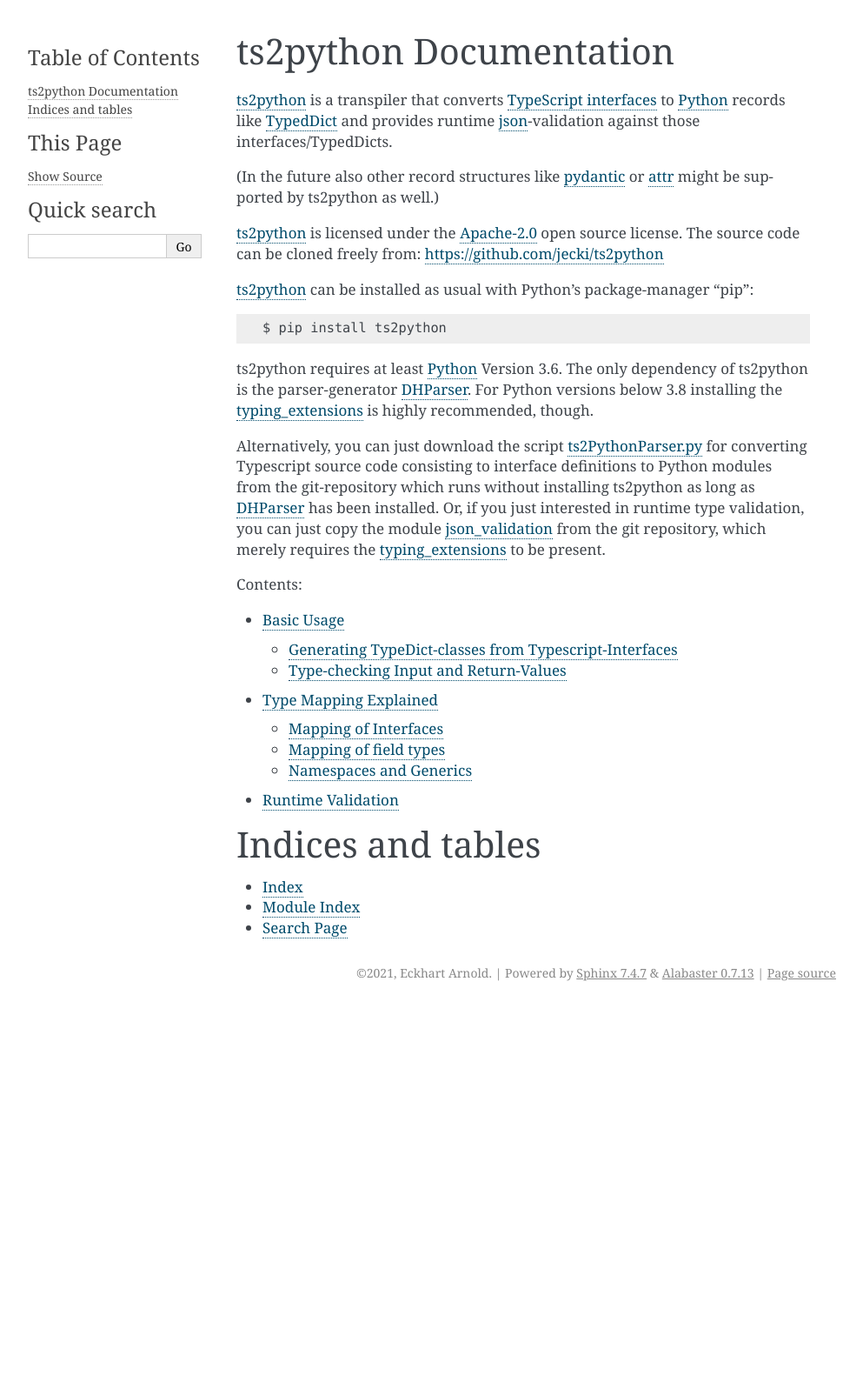
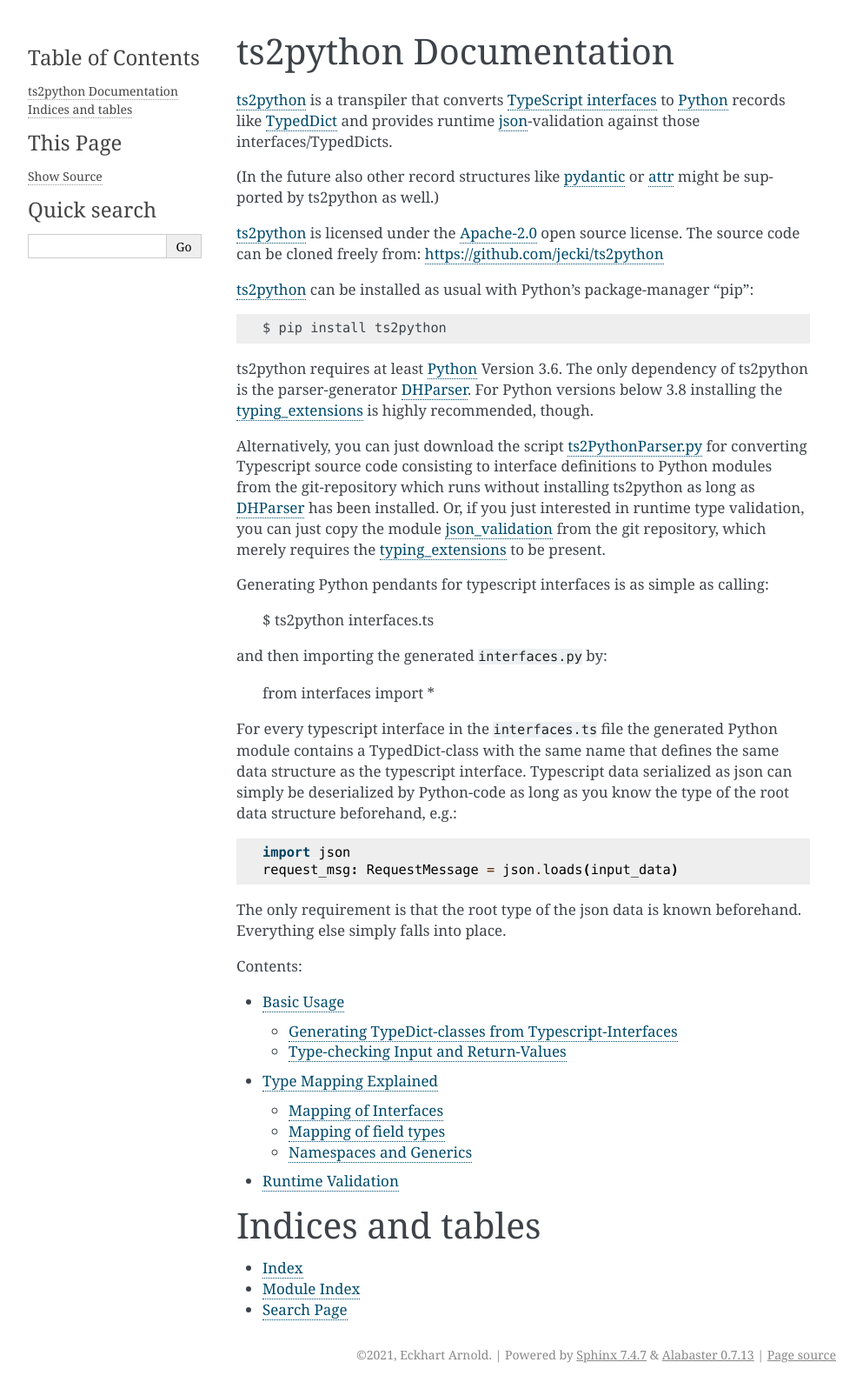
Before and after one commit to jecki/ts2python, a Sphinx documentation site: the page built from docs/index.rst, in a window 1280 px wide. Shown: the whole page at 87% size, without its empty margins (148-1141 px from the left). Built offline with Sphinx 7.4.7, drawn with Linux system fonts in a browser that asks for light colours; before the commit the page ends 1158 px from its top, so only the background shows below that.

Commit message:
documentation slightly extended

```diff
--- a/docs/Validation.rst
+++ b/docs/Validation.rst
@@ -113,5 +113,9 @@
     Type error(s) in dictionary of type <class '__main__.Car'>:
     Unexpected keys: {'PS'}
 
+Type validation works its way up from the root type down to any nested
+object. Type unions, e.g. ``int|str`` are evaluated by trying all
+alternatives on the data until one alternative matches. Enums and
+uniform sequences (e.g. List[str]) are properly taken care of.
 
 .. _PEP 655: https://www.python.org/dev/peps/pep-0655/
--- a/docs/index.rst
+++ b/docs/index.rst
@@ -34,6 +34,26 @@
 `json_validation`_ from the git repository, which merely requires the `typing_extensions`_ to
 be present.
 
+Generating Python pendants for typescript interfaces is as simple as calling:
+
+   $ ts2python interfaces.ts
+
+and then importing the generated ``interfaces.py`` by:
+
+   from interfaces import *
+
+For every typescript interface in the ``interfaces.ts`` file the generated
+Python module contains a TypedDict-class with the same name that defines
+the same data structure as the typescript interface. Typescript data serialized
+as json can simply be deserialized by Python-code as long as you know the
+type of the root data structure beforehand, e.g.::
+
+    import json
+    request_msg: RequestMessage = json.loads(input_data)
+
+The only requirement is that the root type of the json data is known beforehand.
+Everything else simply falls into place.
+
 
 .. _ts2python:  https://github.com/jecki/ts2python/
 .. _Typescript interfaces: https://www.typescriptlang.org/docs/handbook/2/objects.html
```
Also changed, not shown: other parts of docs/Validation.rst (+1 -1 lines), README.md (+9 -12 lines).
